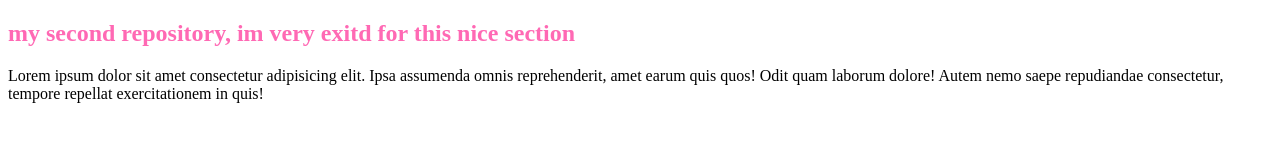
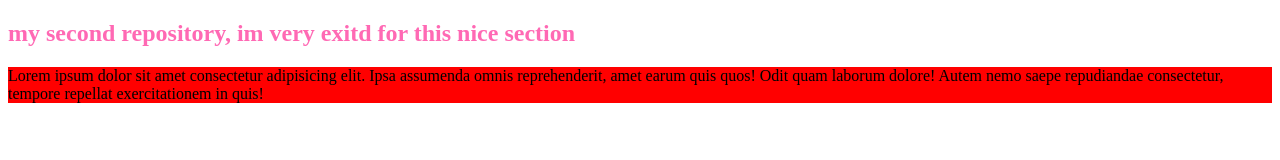
Before and after one commit to abdulmomin748/my-second-repo, a plain HTML site: page index.html in a window 1280 px wide. Drawn offline with Linux system fonts and the light colour scheme.

Commit message:
add p tag background color

```diff
--- a/style.css
+++ b/style.css
@@ -1,3 +1,6 @@
 h2{
     color: hotpink;
 }
+p{
+    background-color: red;
+}
```
